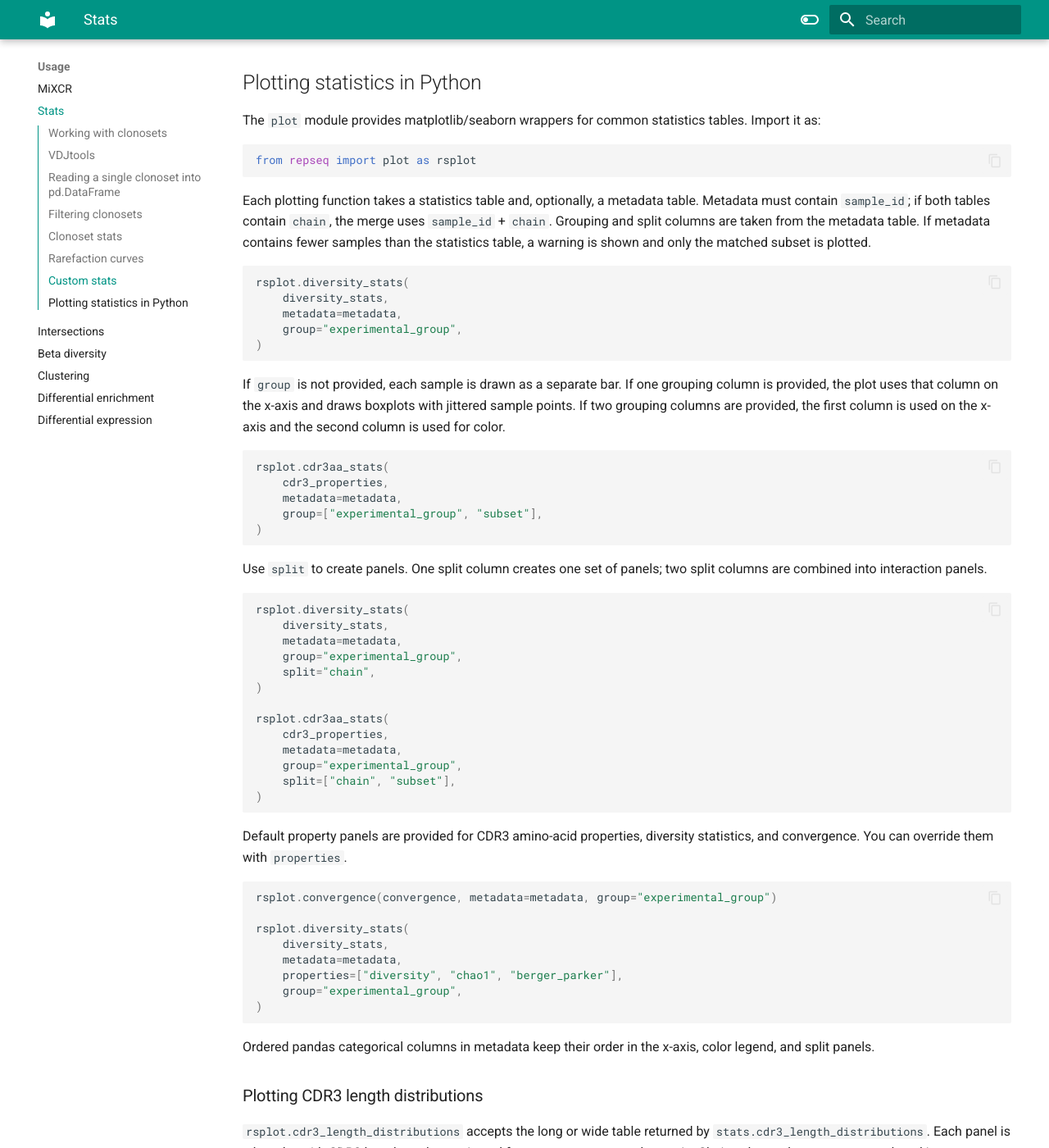
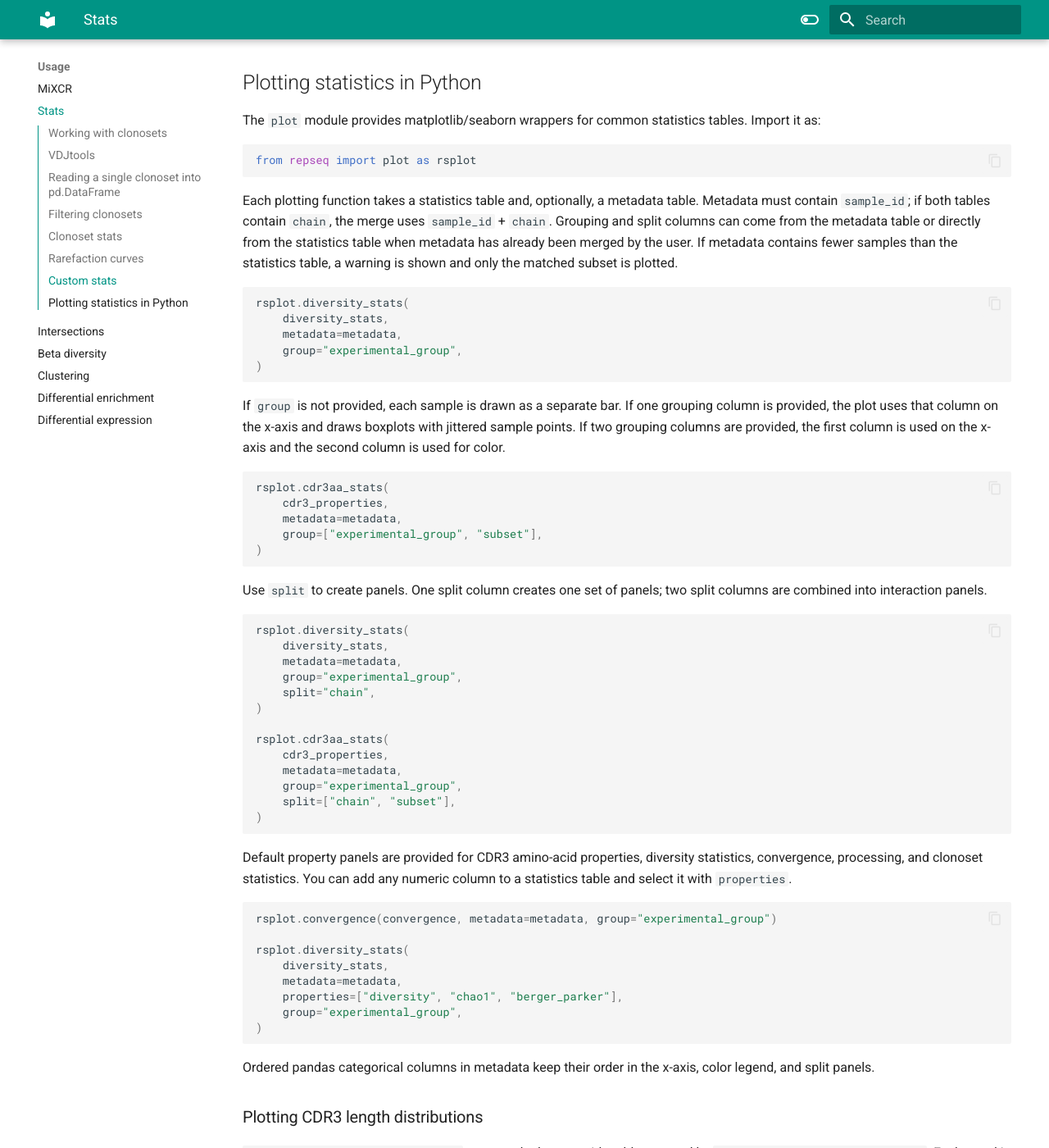
Before and after one commit to mmjmike/repseq, an MkDocs documentation site: the page built from docs/usage_stats.md, in a window 1280 px wide and 1400 px high, scrolled down 10061 px. Shown: the whole window at 82% size. Built offline with MkDocs 1.6.1 and Material for MkDocs 9.7.7, drawn with Linux system fonts in a browser that asks for light colours.

Commit message:
extracted_chain!=chain in rsplot.processing and more customization in plot_stats

````diff
--- a/docs/usage_stats.md
+++ b/docs/usage_stats.md
@@ -450,9 +450,10 @@ from repseq import plot as rsplot
 
 Each plotting function takes a statistics table and, optionally, a metadata
 table. Metadata must contain `sample_id`; if both tables contain `chain`, the
-merge uses `sample_id` + `chain`. Grouping and split columns are taken from the
-metadata table. If metadata contains fewer samples than the statistics table, a
-warning is shown and only the matched subset is plotted.
+merge uses `sample_id` + `chain`. Grouping and split columns can come from the
+metadata table or directly from the statistics table when metadata has already
+been merged by the user. If metadata contains fewer samples than the statistics
+table, a warning is shown and only the matched subset is plotted.
 
 ```py
 rsplot.diversity_stats(
@@ -495,7 +496,8 @@ rsplot.cdr3aa_stats(
 ```
 
 Default property panels are provided for CDR3 amino-acid properties, diversity
-statistics, and convergence. You can override them with `properties`.
+statistics, convergence, processing, and clonoset statistics. You can add any
+numeric column to a statistics table and select it with `properties`.
 
 ```py
 rsplot.convergence(convergence, metadata=metadata, group="experimental_group")
````
Also changed, not shown: docs/usage_mixcr.md (+5 -3 lines), 2 other files.
